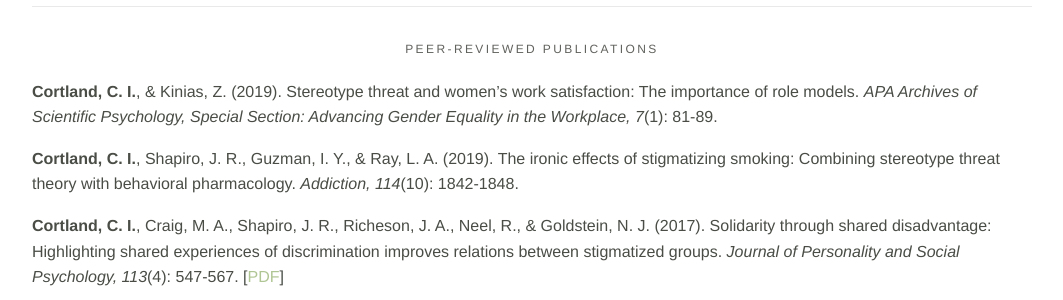
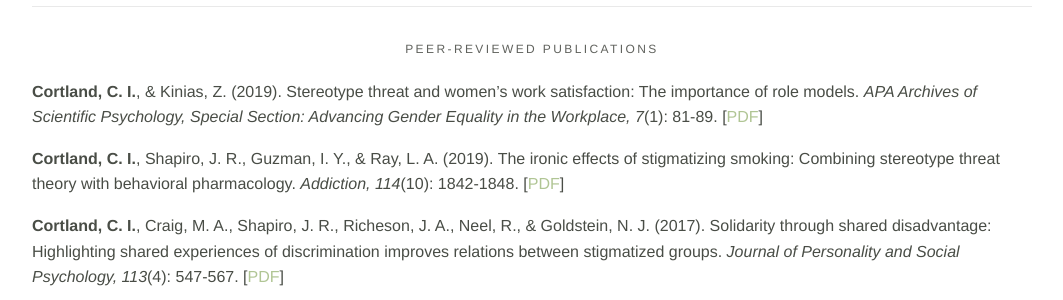
Before and after one commit to clarissacortland/clarissacortland.github.io, a Jekyll site: the page built from pubs.md, in a window 1280 px wide. Shown: the part 353-653 px from the top of the page, without its empty margins (108-1171 px from the left). Built offline with Jekyll 4.4.1, drawn with Linux system fonts in a browser that asks for light colours.

Commit message:
Update pubs.md

```diff
--- a/pubs.md
+++ b/pubs.md
@@ -5,9 +5,9 @@ layout: publications
 
 ### Peer-Reviewed Publications
 
-**Cortland, C. I.**, & Kinias, Z. (2019). Stereotype threat and women’s work satisfaction: The importance of role models. _APA Archives of Scientific Psychology, Special Section: Advancing Gender Equality in the Workplace, 7_(1): 81-89.
+**Cortland, C. I.**, & Kinias, Z. (2019). Stereotype threat and women’s work satisfaction: The importance of role models. _APA Archives of Scientific Psychology, Special Section: Advancing Gender Equality in the Workplace, 7_(1): 81-89. \[[PDF](/files/Cortland-Kinias-2019.pdf)\]
 
-**Cortland, C. I.**, Shapiro, J. R., Guzman, I. Y., & Ray, L. A. (2019). The ironic effects of stigmatizing smoking: Combining stereotype threat theory with behavioral pharmacology. _Addiction, 114_(10): 1842-1848.
+**Cortland, C. I.**, Shapiro, J. R., Guzman, I. Y., & Ray, L. A. (2019). The ironic effects of stigmatizing smoking: Combining stereotype threat theory with behavioral pharmacology. _Addiction, 114_(10): 1842-1848. \[[PDF](/files/Cortland-Shapiro-Guzman-Ray-2019.pdf)\]
 
 **Cortland, C. I.**, Craig, M. A., Shapiro, J. R., Richeson, J. A., Neel, R., & Goldstein, N. J. (2017). Solidarity through shared disadvantage: Highlighting shared experiences of discrimination improves relations between stigmatized groups. _Journal of Personality and Social Psychology, 113_(4): 547-567. \[[PDF](/files/Cortland-Craig-2017.pdf)\]
 
```
